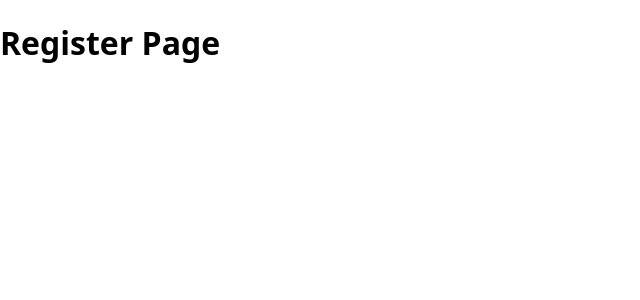
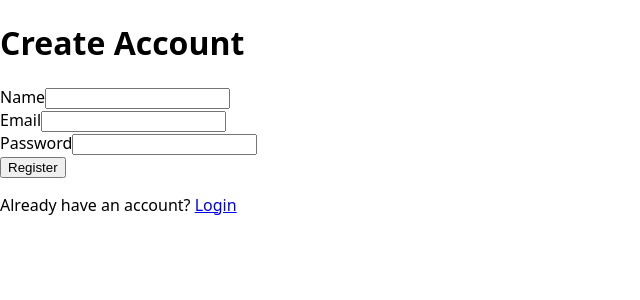
Before and after one commit to Jesse-Tingle/HomeKeeper, a React app in the folder frontend/: page /register in a window 1280 px wide. Shown: the top 300 px of the page, without its empty margins (0-640 px from the left). Built offline with nearby package versions, Linux system fonts and the light colour scheme; the HTML template or start-up script is replaced by a standard one.

Commit message:
feat: add user registration page

```diff
--- a/frontend/src/pages/RegisterPage.jsx
+++ b/frontend/src/pages/RegisterPage.jsx
@@ -1,3 +1,98 @@
+import { useState } from "react";
+import { useNavigate, Link } from "react-router-dom";
+
+import apiClient from "../api/apiClient";
+
 export default function RegisterPage() {
-    return <h1>Register Page</h1>;
+    const navigate = useNavigate();
+
+    const [formData, setFormData] = useState({
+        name: "",
+        email: "",
+        password: ""
+    });
+
+    const [error, setError] = useState("");
+    const [isLoading, setIsLoading] = useState(false);
+
+    const handleChange = (event) => {
+        const { name, value } = event.target;
+
+        setFormData((prevData) => ({
+            ...prevData,
+            [name]: value
+        }));
+    };
+
+    const handleSubmit = async (event) => {
+        event.preventDefault();
+
+        setError("");
+        setIsLoading(true);
+
+        try {
+            await apiClient.post("/auth/register", formData);
+
+            navigate("/login");
+        } catch (error) {
+            setError(error.message);
+        } finally {
+            setIsLoading(false);
+        }
+    };
+
+    return (
+        <main>
+            <h1>Create Account</h1>
+
+            {error && <p>{error}</p>}
+
+            <form onSubmit={handleSubmit}>
+                <div>
+                    <label htmlFor="name">Name</label>
+                    <input
+                        id="name"
+                        name="name"
+                        type="text"
+                        value={formData.name}
+                        onChange={handleChange}
+                        required
+                    />
+                </div>
+
+                <div>
+                    <label htmlFor="email">Email</label>
+                    <input
+                        id="email"
+                        name="email"
+                        type="email"
+                        value={formData.email}
+                        onChange={handleChange}
+                        required
+                    />
+                </div>
+
+                <div>
+                    <label htmlFor="password">Password</label>
+                    <input
+                        id="password"
+                        name="password"
+                        type="password"
+                        value={formData.password}
+                        onChange={handleChange}
+                        required
+                        minLength="8"
+                    />
+                </div>
+
+                <button type="submit" disabled={isLoading}>
+                    {isLoading ? "Creating account..." : "Register"}
+                </button>
+            </form>
+
+            <p>
+                Already have an account? <Link to="/login">Login</Link>
+            </p>
+        </main>
+    );
 }
```
